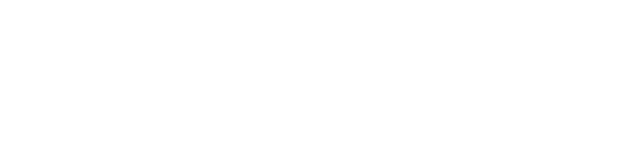
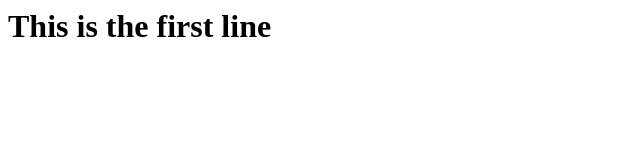
Before and after one commit to pallavid08/helloWorld, a plain HTML site: page index.html in a window 1280 px wide. Shown: the whole page, without its empty margins (0-640 px from the left). Drawn offline with Linux system fonts and the light colour scheme.

Commit message:
Added h1

```diff
--- a/index.html
+++ b/index.html
@@ -3,6 +3,6 @@
 <title>Hellooooo, World!</title>
 </head>
 <body>
-
+    <h1>This is the first line<h1>
 </body>
 </html>
```
